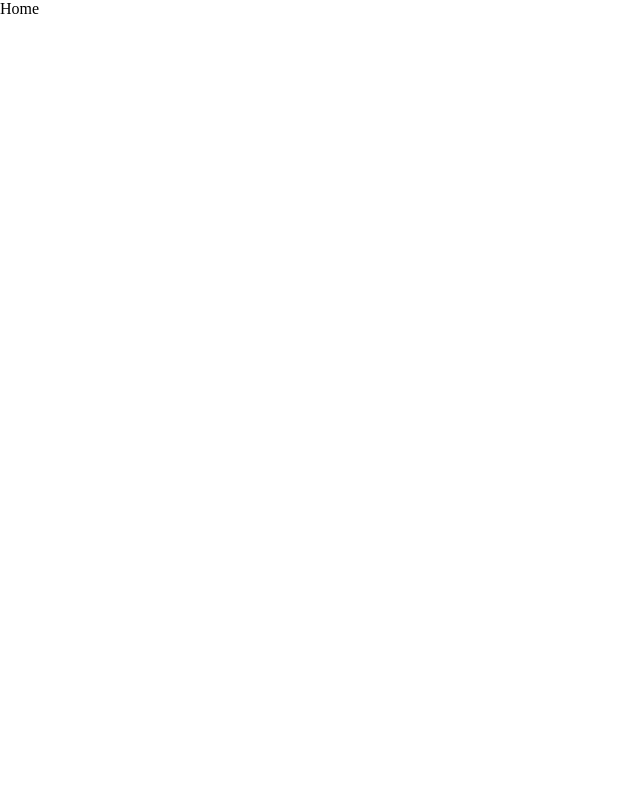
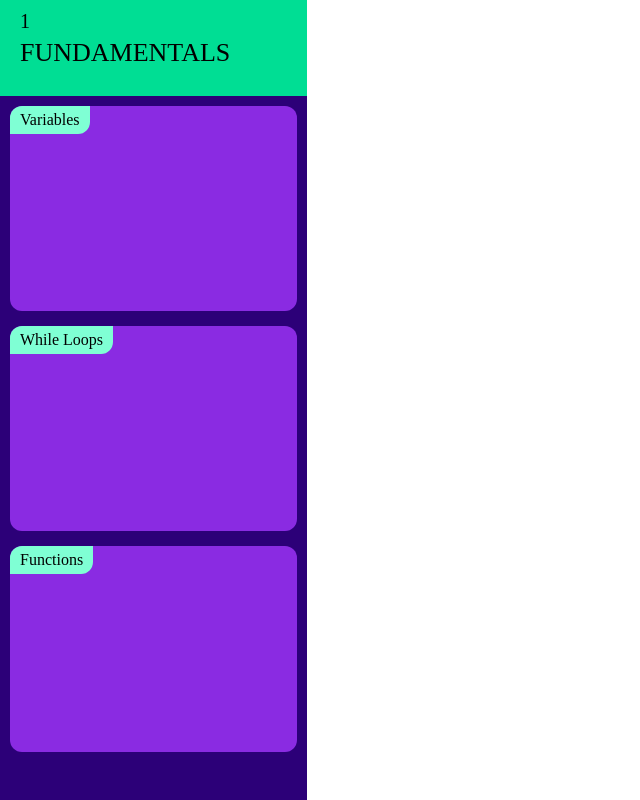
Before and after one commit to qgmbek/syntaxly, a Next.js app: page / in a window 1280 px wide. Shown: the whole page, without its empty margins (0-640 px from the left). Built offline with nearby package versions, Linux system fonts and the light colour scheme.

Commit message:
Column raw structure coded

```diff
--- /dev/null
+++ b/app/components/Column.module.css
@@ -0,0 +1,54 @@
+.column {
+  height: 100vh;
+  width: 24vw;
+
+  background-color: rgb(255, 183, 0);
+}
+
+.meta {
+  height: 12%;
+  width: 100%;
+  padding: 10px 10px 10px 20px;
+
+  background-color: rgb(0, 222, 148);
+}
+
+.number {
+  font-size: 20px;
+}
+
+.title {
+  margin-top: 5px;
+  font-size: 26px;
+  text-transform: uppercase;
+}
+
+.main {
+  height: 88%;
+  width: 100%;
+  padding: 10px;
+
+  background-color: rgb(44, 0, 120);
+}
+
+.block {
+  width: 100%;
+  height: 30%;
+  margin-bottom: 15px;
+  border-radius: 12px;
+  overflow: hidden;
+
+  background-color: blueviolet;
+}
+
+.blockTitle {
+  position: absolute;
+  width: fit-content;
+  height: fit-content;
+  padding: 5px 10px;
+  border-top-left-radius: 12px;
+  border-bottom-right-radius: 12px;
+  text-align: center;
+
+  background-color: aquamarine;
+}
--- /dev/null
+++ b/app/components/Column.tsx
@@ -0,0 +1,25 @@
+import styles from "./Column.module.css";
+
+export default function Column() {
+  return (
+    <div className={styles.column}>
+      <div className={styles.meta}>
+        <div className={styles.number}>1</div>
+        <div className={styles.title}>Fundamentals</div>
+      </div>
+
+      <div className={styles.main}>
+        <div className={styles.block}>
+          <div className={styles.blockTitle}>Variables</div>
+          <div className={styles.code}></div>
+        </div>
+        <div className={styles.block}>
+          <div className={styles.blockTitle}>While Loops</div>
+        </div>
+        <div className={styles.block}>
+          <div className={styles.blockTitle}>Functions</div>
+        </div>
+      </div>
+    </div>
+  );
+}
--- a/app/page.tsx
+++ b/app/page.tsx
@@ -1,5 +1,9 @@
+import Column from "./components/Column";
+
 export default function Home() {
   return (
-    <div>Home</div>
-  )
+    <div>
+      <Column />
+    </div>
+  );
 }
```
